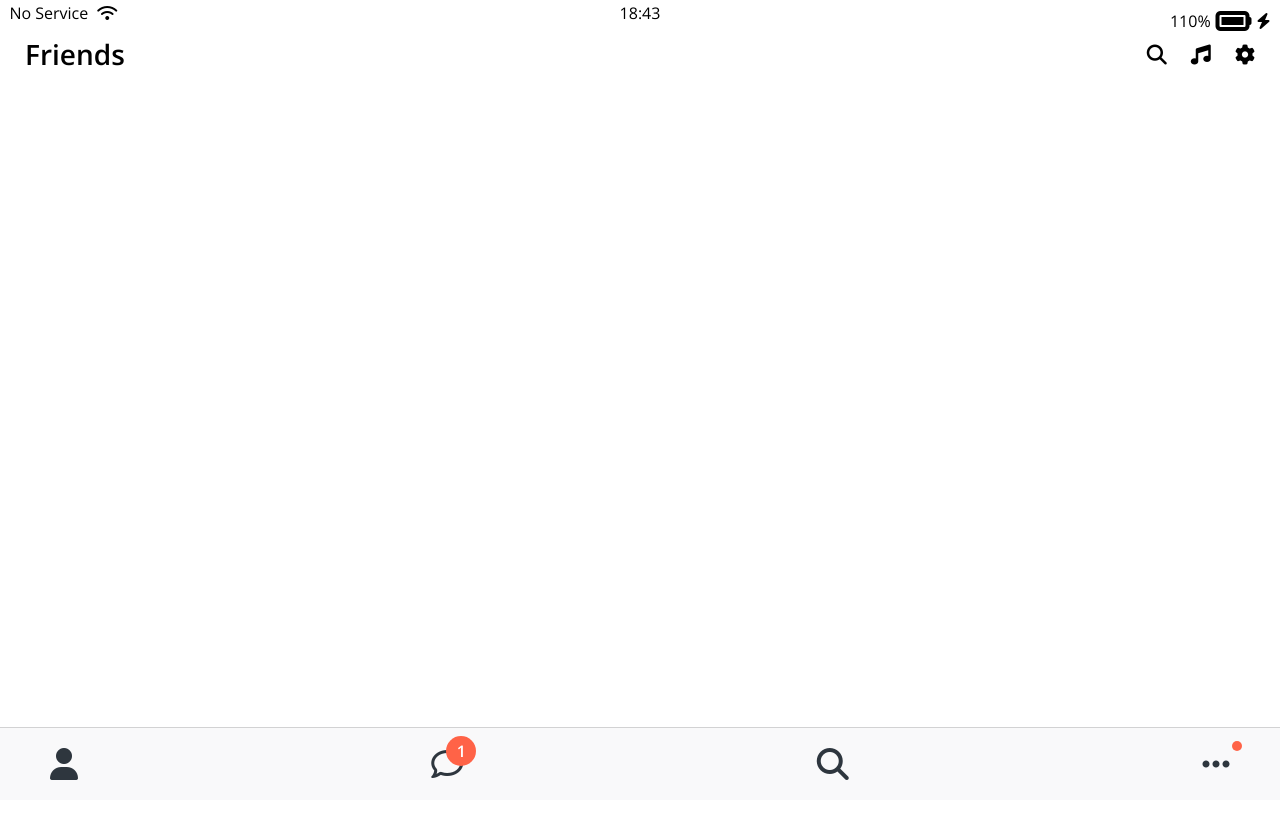
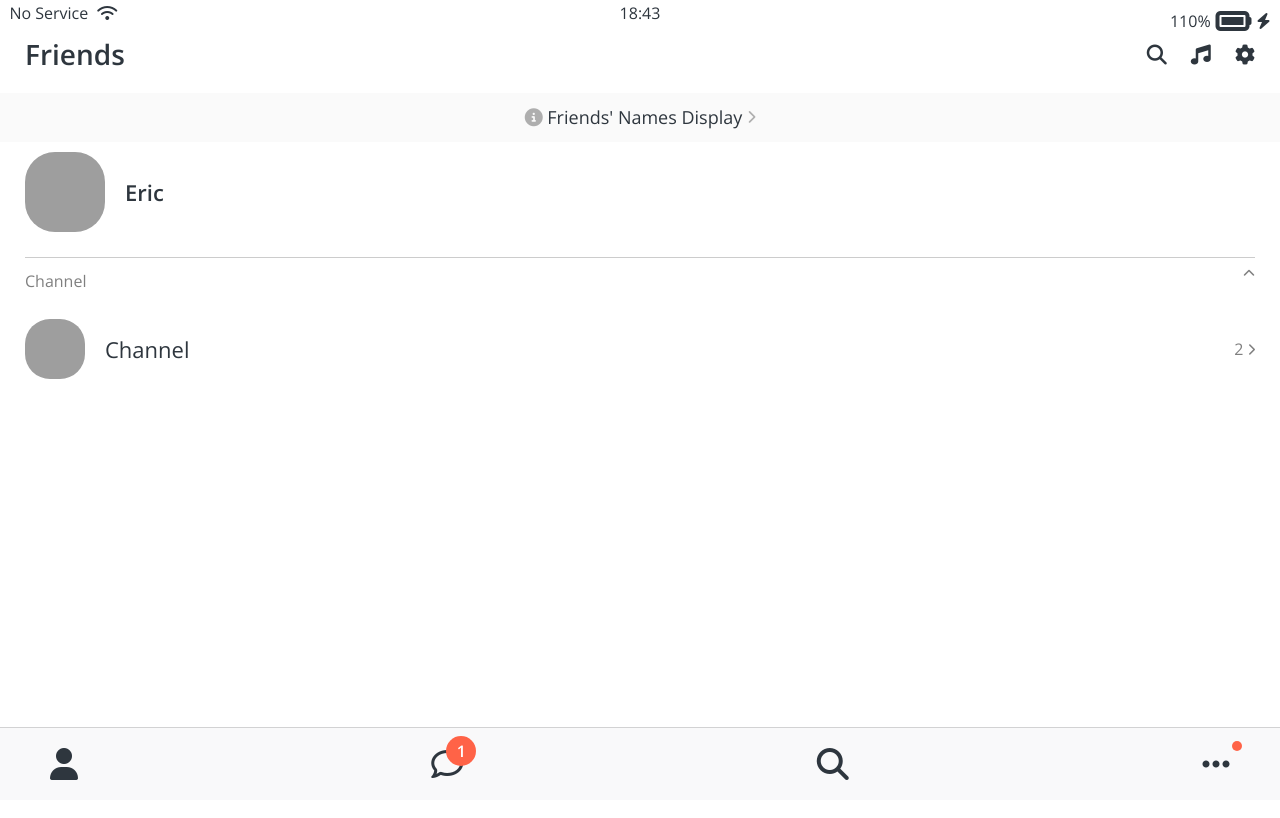
Before and after one commit to swrookie/kokoa-clone-2021, a plain HTML site: page friends.html in a window 1280 px wide. Shown: the top 818 px of the page. Drawn offline with nearby package versions, Linux system fonts and the light colour scheme; grey boxes are pictures that could not be loaded.

Commit message:
Friends Screen
Finished

```diff
--- a/css/components/screen-header.css
+++ b/css/components/screen-header.css
@@ -2,7 +2,7 @@
   display: flex;
   justify-content: space-between;
   align-items: center;
-  padding: 25px;
+  padding: var(--horizontal-space);
   padding-top: 40px;
 }
 
--- /dev/null
+++ b/css/components/user-component.css
@@ -0,0 +1,46 @@
+.user-component {
+  justify-content: space-between;
+}
+
+.user-component,
+.user-component__column:first-child {
+  display: flex;
+  align-items: center;
+}
+
+.user-component__avatar {
+  width: 70px;
+  height: 70px;
+  border-radius: 30px;
+  margin-right: 20px;
+}
+
+.user-component__title {
+  font-weight: 600;
+  font-size: 22px;
+}
+
+.user-component__subtitle {
+  margin-top: 8px;
+  font-size: 17px;
+  color: rgba(0, 0, 0, 0.5);
+}
+
+.user-component__avatar--xl {
+  width: 80px;
+  height: 80px;
+}
+
+.user-component__avatar--sm {
+  width: 60px;
+  height: 60px;
+  border-radius: 25px;
+}
+
+.user-component__title--not-bold {
+  font-weight: 400;
+}
+
+.user-component__column:last-child {
+  color: rgba(0, 0, 0, 0.5);
+}
--- /dev/null
+++ b/css/screens/friends.css
@@ -0,0 +1,29 @@
+#friends-display-link {
+  text-align: center;
+  display: block;
+  background-color: #fafafa;
+  padding: 15px 0px;
+  font-size: 18px;
+  margin-bottom: 10px;
+}
+
+#friends-display-link i {
+  color: rgba(0, 0, 0, 0.3);
+}
+
+.friends-screen {
+  padding: 0px var(--horizontal-space);
+}
+
+.friends-screen__channel {
+  margin-top: 25px;
+  border-top: 1px solid rgba(0, 0, 0, 0.2);
+  padding-top: 15px;
+}
+
+.friends-screen__channel-header {
+  margin-bottom: 30px;
+  display: flex;
+  justify-content: space-between;
+  color: rgba(0, 0, 0, 0.5);
+}
--- a/css/styles.css
+++ b/css/styles.css
@@ -5,10 +5,12 @@
 @import "components/status-bar.css";
 @import "components/nav-bar.css";
 @import "components/screen-header.css";
+@import "components/user-component.css";
 /* Screens */
 @import "screens/login.css";
+@import "screens/friends.css";
 
 body {
+  color: #2e363e;
   font-family: "Open Sans", sans-serif;
-  height: 1000vh;
 }
--- a/css/variables.css
+++ b/css/variables.css
@@ -1,3 +1,4 @@
 :root {
   --yellow: #fae100;
+  --horizontal-space: 25px;
 }
--- a/friends.html
+++ b/friends.html
@@ -22,6 +22,7 @@
         <i class="fas fa-bolt"></i>
       </div>
     </div>
+
     <header class="screen-header">
       <h1 class="screen-header__title">Friends</h1>
       <div class="screen-header__icons">
@@ -36,6 +37,52 @@
         </span>
       </div>
     </header>
+
+    <a id="friends-display-link">
+      <i class="fas fa-info-circle"></i>
+      Friends' Names Display
+      <i class="fas fa-chevron-right fa-xs"></i>
+    </a>
+
+    <main class="friends-screen">
+      <div class="user-component">
+        <div class="user-component__column">
+          <img
+            src="https://avatars.githubusercontent.com/u/44931391?v=4"
+            class="user-component__avatar user-component__avatar--xl"
+          />
+          <div class="user-component__text">
+            <h4 class="user-component__title">Eric</h4>
+            <!-- <h6 class="user-component__subtitle">this text whatever</h6> -->
+          </div>
+        </div>
+        <div class="user-component__column"></div>
+      </div>
+      <div class="friends-screen__channel">
+        <div class="friends-screen__channel-header">
+          <span>Channel</span>
+          <i class="fas fa-chevron-up fa-xs"></i>
+        </div>
+      </div>
+      <div class="user-component">
+        <div class="user-component__column">
+          <img
+            src="https://avatars.githubusercontent.com/u/44931391?v=4"
+            class="user-component__avatar user-component__avatar--sm"
+          />
+          <div class="user-component__text">
+            <h4 class="user-component__title user-component__title--not-bold">
+              Channel
+            </h4>
+          </div>
+        </div>
+        <div class="user-component__column">
+          <span>2</span>
+          <i class="fas fa-chevron-right fa-xs"></i>
+        </div>
+      </div>
+    </main>
+
     <nav class="nav">
       <ul class="nav__list">
         <li class="nav__btn">
@@ -60,6 +107,7 @@
         </li>
       </ul>
     </nav>
+
     <script
       src="https://kit.fontawesome.com/6478f529f2.js"
       crossorigin="anonymous"
```
